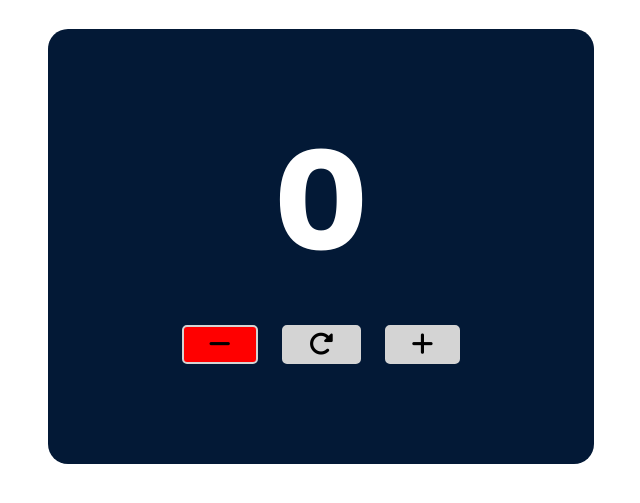
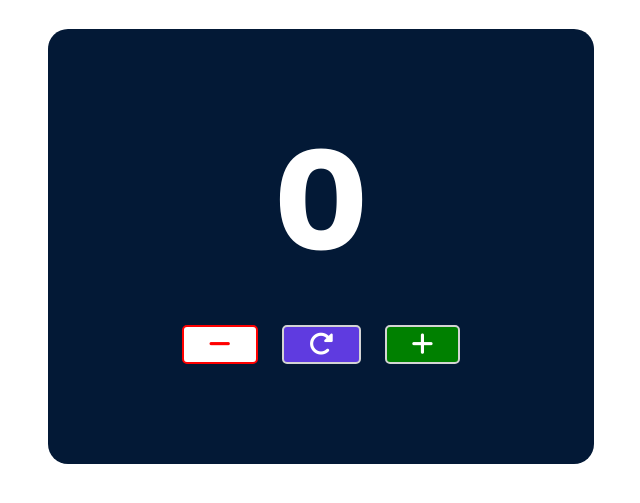
Before and after one commit to ahbanna/click-counter, a plain HTML site: page index.html in a window 1280 px wide. In both pictures the pointer is over the button 538 px from the left and 553 px from the top of the page. Shown: the part 209-712 px from the top of the page, without its empty margins (319-959 px from the left). Drawn offline with nearby package versions, Linux system fonts and the light colour scheme.

Commit message:
button color changed

```diff
--- a/css/style.css
+++ b/css/style.css
@@ -18,7 +18,6 @@ body {
 }
 .container h2 {
   font-size: 150px;
-  font-weight: 700;
   font-family: "Work Sans", sans-serif;
   color: #fff;
   margin: 0;
@@ -29,28 +28,47 @@ body {
 .btn-part {
   padding: 0 0 20px 0;
 }
+.btn-part i {
+  padding: 3px 10px;
+  color: #fff;
+}
 button {
   font-size: 25px;
-  font-weight: 700;
   font-weight: 600;
   padding: 2px 15px;
   border: 2px solid #d4d4d4;
   border-radius: 5px;
   transition: 0.3s;
-  background-color: #d4d4d4;
 }
-button#remove:hover {
+button#remove {
   background: red;
 }
-button#add:hover {
+button#add {
   background: green;
 }
-button#reset:hover {
+button#reset {
   background: #5f3be0;
-}
-.btn-part i {
-  padding: 3px 10px;
-}
-button#reset {
   margin: 0 20px 0px 20px;
 }
+
+button#remove:hover {
+  background: #fff;
+  border: 2px solid red;
+}
+button#remove:hover i {
+  color: red;
+}
+button#reset:hover {
+  background: #fff;
+  border: 2px solid #5f3be0;
+}
+button#reset:hover i {
+  color: #5f3be0;
+}
+button#add:hover {
+  background: #fff;
+  border: 2px solid green;
+}
+button#add:hover i {
+  color: green;
+}
```
